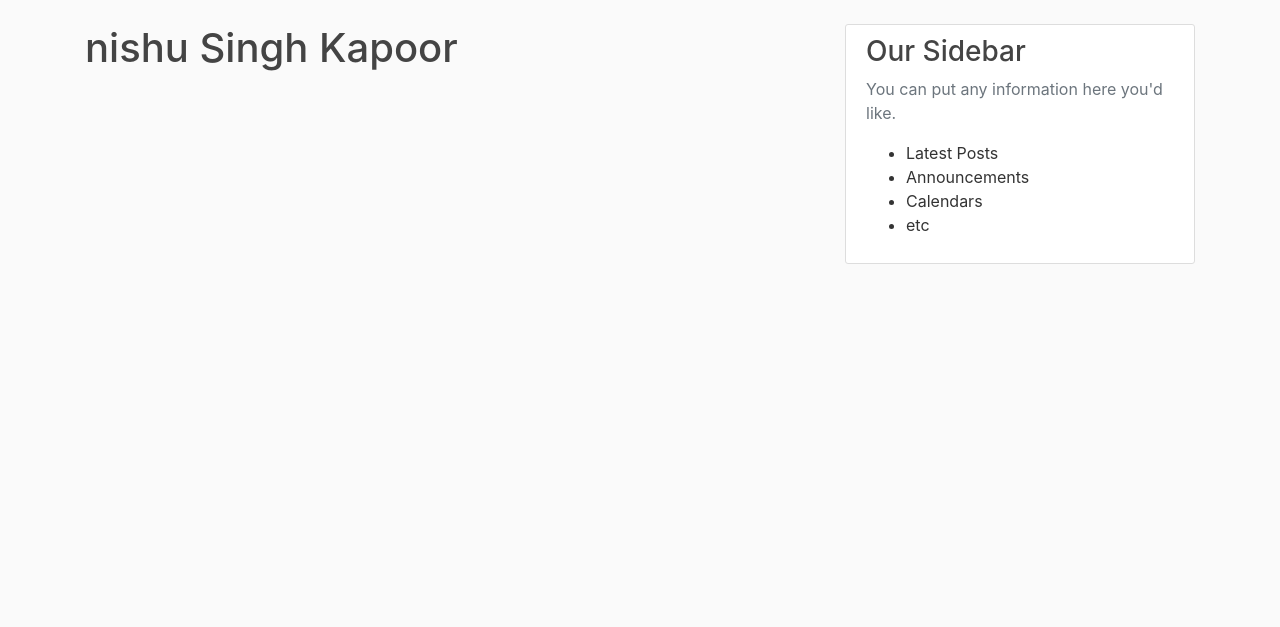
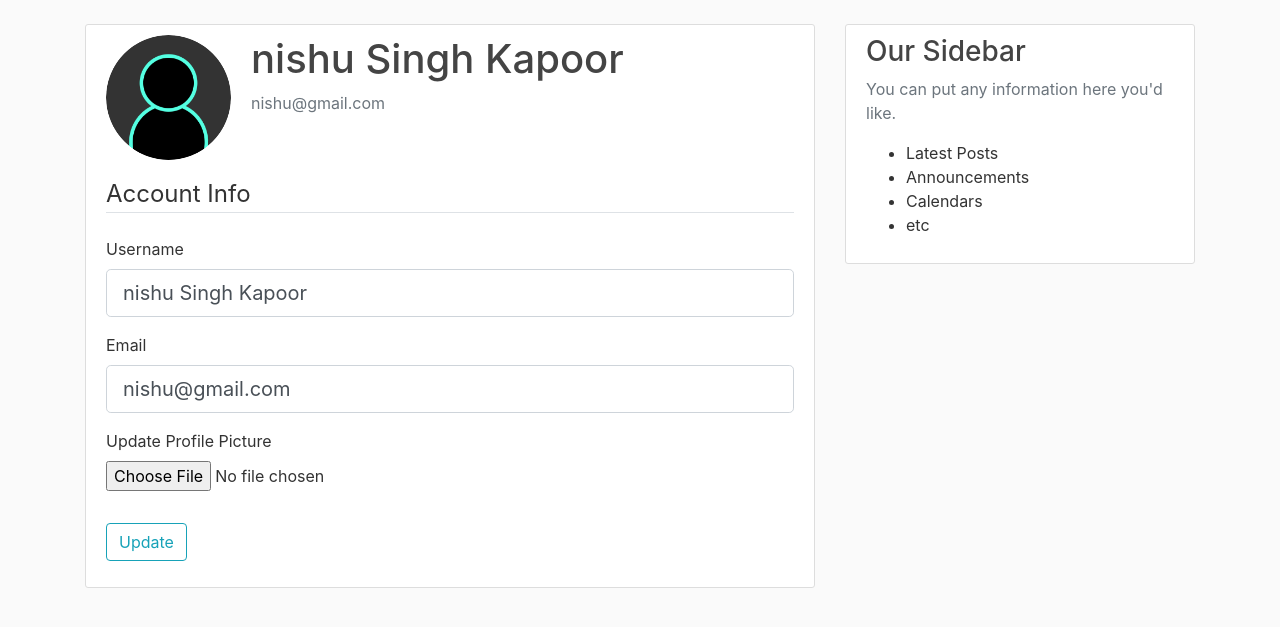
Before and after one commit to RgnDunes/Let-s-Blog, a Flask app: page /account in a window 1280 px wide. Shown: the part 56-683 px from the top of the page. Run offline with Flask 2, Linux system fonts and the light colour scheme; a user stored in the database is signed in; some libraries are stand-ins or nearby versions.

Commit message:
Improved Profile Page, Added Profile Picture Functionality

```diff
--- a/flaskblog/forms.py
+++ b/flaskblog/forms.py
@@ -1,10 +1,12 @@
 from flask_wtf import FlaskForm
+from flask_wtf.file import FileField, FileAllowed
 from wtforms import StringField, PasswordField, SubmitField, BooleanField
 from wtforms.validators import DataRequired, Length, Email, EqualTo, ValidationError
 from flaskblog.models import User
+from flask_login import current_user
 
 class RegistrationForm(FlaskForm):
-    username=StringField('Username',validators=[DataRequired(), Length(min=2,max=10)])
+    username=StringField('Username',validators=[DataRequired(), Length(min=2,max=20)])
     email = StringField('Email',validators=[DataRequired(),Email()])
     password=PasswordField('Password',validators=[DataRequired(),Length(min=5, max=10)])
     confirm_password=PasswordField('Confirm Password',validators=[DataRequired(),Length(min=5, max=10), EqualTo('password')])
@@ -22,6 +24,24 @@ class RegistrationForm(FlaskForm):
 
 class LoginForm(FlaskForm):
     email = StringField('Email',validators=[DataRequired(),Email()])
-    password=PasswordField('Password',validators=[DataRequired(),Length(min=5, max=10)])
+    password=PasswordField('Password',validators=[DataRequired(),Length(min=5, max=20)])
     remember=BooleanField('Remember Me')
     submit = SubmitField('Login')
+
+class UpdateAccountForm(FlaskForm):
+    username=StringField('Username',validators=[DataRequired(), Length(min=2,max=20)])
+    email = StringField('Email',validators=[DataRequired(),Email()])
+    picture = FileField('Update Profile Picture', validators=[FileAllowed(['jpg','png','jpeg'])])
+    submit = SubmitField('Update')
+
+    def validate_username(self, username):
+        if username.data!=current_user.username:
+            user = User.query.filter_by(username=username.data).first()
+            if user:
+                raise ValidationError('Username is already taken.')
+
+    def validate_email(self, email):
+        if email.data!=current_user.email:
+            user = User.query.filter_by(email=email.data).first()
+            if user:
+                raise ValidationError('Email already exists.')
--- a/flaskblog/routes.py
+++ b/flaskblog/routes.py
@@ -1,8 +1,11 @@
 from flask import render_template, url_for, flash, redirect, request
 from flaskblog.models import User, Post
-from flaskblog.forms import RegistrationForm, LoginForm
+from flaskblog.forms import RegistrationForm, LoginForm, UpdateAccountForm
 from flaskblog import app, db, bcrypt
 from flask_login import login_user, current_user, logout_user, login_required
+import secrets
+import os
+from PIL import Image
 
 posts=[
     {
@@ -63,7 +66,32 @@ def logout():
     logout_user()
     return redirect(url_for('home'))
 
-@app.route("/account")
+def save_picture(form_picture):
+    random_hex = secrets.token_hex(8)
+    f_name, f_ext = os.path.splitext(form_picture.filename)
+    picture_fn = random_hex + f_ext
+    picture_path = os.path.join(app.root_path, 'static/profile_pics', picture_fn)
+    output_size=(125,125)
+    resized_image = Image.open(form_picture)
+    resized_image.thumbnail(output_size)
+    resized_image.save(picture_path)
+    return picture_fn
+
+@app.route("/account",methods=['GET','POST'])
 @login_required
 def account():
-    return render_template('account.html',title="Account")
+    form = UpdateAccountForm()
+    if form.validate_on_submit():
+        if form.picture.data:
+            picture_file = save_picture(form.picture.data)
+            current_user.image_file = picture_file
+        current_user.username = form.username.data
+        current_user.email = form.email.data
+        db.session.commit()
+        flash('Account Updated.','success')
+        return redirect(url_for('account'))
+    elif request.method == 'GET':
+        form.username.data = current_user.username
+        form.email.data = current_user.email
+    image_file = url_for('static',filename='profile_pics/'+current_user.image_file)
+    return render_template('account.html',title="Account", image_file=image_file, form=form)
--- a/flaskblog/templates/account.html
+++ b/flaskblog/templates/account.html
@@ -1,3 +1,51 @@
 {% extends "layout.html" %} {% block content %}
-<h1>{{current_user.username}}</h1>
+<div class="content-section">
+  <div class="media">
+    <img src="{{image_file}}" class="rounded-circle account-img" />
+    <div class="media-body">
+      <h2 class="account-heading">{{current_user.username}}</h2>
+      <p class="text-secondary">{{current_user.email}}</p>
+    </div>
+  </div>
+
+  <form method="POST" action=""  enctype="multipart/form-data">
+    {{form.hidden_tag()}}
+    <fieldset class="form-group">
+      <legend class="border-bottom mb-4">Account Info</legend>
+      <div class="form-group">
+        {{ form.username.label(class="form-control-label") }} {% if
+        form.username.errors %} {{form.username(class="form-control
+        form-control-lg is-invalid") }}
+        <div class="invalid-feedback">
+          {% for error in form.username.errors %}
+          <span>{{error}}</span>
+          {% endfor %}
+        </div>
+        {% else %} {{form.username(class="form-control form-control-lg") }} {%
+        endif %}
+      </div>
+      <div class="form-group">
+        {{ form.email.label(class="form-control-label") }} {% if
+        form.email.errors %} {{form.email(class="form-control form-control-lg
+        is-invalid") }}
+        <div class="invalid-feedback">
+          {% for error in form.email.errors %}
+          <span>{{error}}</span>
+          {% endfor %}
+        </div>
+        {% else %} {{form.email(class="form-control form-control-lg") }} {%
+        endif %}
+      </div>
+      <div class="form-group">
+        {{ form.picture.label() }} {{ form.picture(class="form-control-file") }}
+        {% if form.picture.errors %}
+            {% for error in form.picture.errors %}
+                <span class="text-danger">{{error}}</span></br>
+            {% endfor %}
+        {% endif %}
+      </div>
+    </fieldset>
+    <div class="form-group">{{ form.submit(class="btn btn-outline-info")}}</div>
+  </form>
+</div>
 {% endblock content %}
```
Also changed, not shown: flaskblog/site.db, flaskblog/static/profile_pics/428f5834b5b4464a.jpg (added), flaskblog/static/profile_pics/ccbfb98de60ab6b0.jpg (added), flaskblog/static/profile_pics/default.jpg (added).
